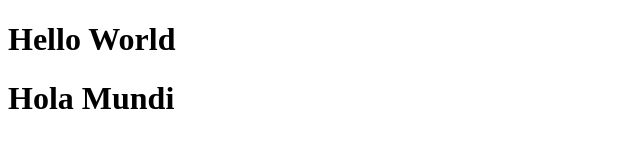
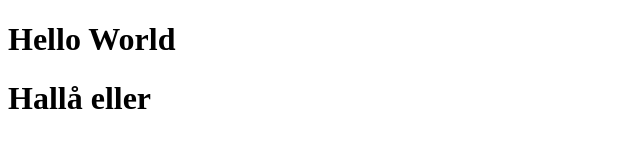
Before and after one commit to arpo/tinieTempah.js, a plain HTML site: page index.html in a window 1280 px wide. Shown: the whole page, without its empty margins (0-640 px from the left). Drawn offline with Linux system fonts and the light colour scheme.

Commit message:
Made it eaven smaller

```diff
--- a/index.html
+++ b/index.html
@@ -14,7 +14,7 @@
     </body>
     <script src="tinieTempah.js"></script>
     <script>
-        var html = tTemp.render('HelloWorld', [{heading: 'Hello World'}, {heading: 'Hola  Mundi'}]);
+        var html = tTemp.render('HelloWorld', [{heading: 'Hello World'}, {heading: 'Hallå eller'}]);
         document.getElementById('wrapper').innerHTML = html;
     </script>
 </html>
--- a/tinieTempah.js
+++ b/tinieTempah.js
@@ -1,38 +1,29 @@
 /*
  * tinieTempah.js
- * @version 0.1
+ * @version 1.01
  *
  * @author Mattias Johansson
  * @copyright Copyright 2017, Licensed GPL & MIT
  */
 
 var tTemp = {
-	startTag: '{{',
-	endTag: '}}',
+	sTag: '{{',
+	eTag: '}}',
 	get: function (id) {
 		return document.getElementById('templ-' + id).innerHTML;
 	},
 	put: function (pattern, inserts) {
-		var rv = pattern,
-			prop;
-		for (prop in inserts) {
-			rv = rv.split(this.startTag + prop + this.endTag).join(inserts[prop]);
-		}
+		var rv = pattern,prop;
+		for (prop in inserts) rv = rv.split(this.sTag + prop + this.eTag).join(inserts[prop]);
 		return rv;
 	},
-	render: function (input, inserts) {
-		var pattern = input;
-		if (input.indexOf(this.startTag) === -1) {
-			pattern = this.get(input);
-		}
+	render: function (pattern, inserts) {
 
+		if (pattern.indexOf(this.sTag) === -1) pattern = this.get(pattern);
 		var rv = '';
 		if (inserts instanceof Array) {
-			var len = inserts.length,
-				i;
-			for (i = 0; i < len; i += 1) {
-				rv += this.put(pattern, inserts[i]);
-			}
+			var len = inserts.length,i;
+			for (i = 0; i < len; i += 1) rv += this.put(pattern, inserts[i]);
 		} else {
 			rv = this.put(pattern, inserts);
 		}
```
Also changed, not shown: tinieTempah.min.js, 1 other file.
